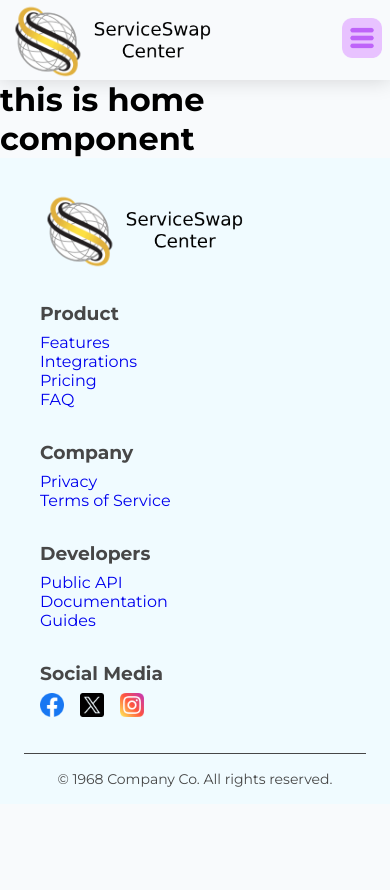
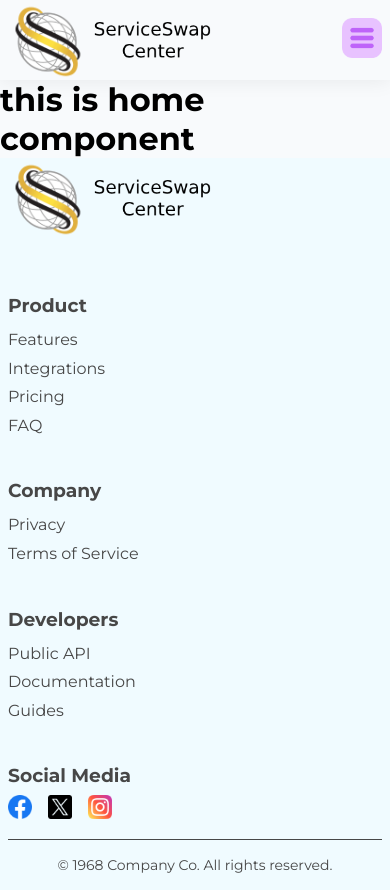
Before and after one commit to tushar-454/service-swap-center, a React (Vite) app: page / in a window 390 px wide. Before the commit the page ends 844 px from the top, so only its background shows below. Built offline with nearby package versions, Linux system fonts and the light colour scheme; no server answers.

Commit message:
footer ui and header some css change

```diff
--- a/src/Components/Footer/Footer.module.css
+++ b/src/Components/Footer/Footer.module.css
@@ -1,5 +1,4 @@
 .footer {
-  padding: 0 1rem;
   background-color: #f0fbff;
   color: #474747;
 }
@@ -10,16 +9,27 @@
   width: 100%;
 }
 .footerBrand {
-  width: 1/3;
+  width: 50%;
 }
 .footerContent {
-  width: 2/3;
+  width: 50%;
   display: grid;
   grid-template-columns: 1fr 1fr 1fr 1fr;
   gap: 2rem;
 }
 .footerContent h3 {
-  margin-bottom: 0.5rem;
+  margin: 0.5rem 0rem;
+}
+.footerContent ul li {
+  padding: 0.3rem 0rem;
+}
+.footerContent ul li a {
+  color: #474747;
+  padding: 0.3rem 0rem;
+  transition: 0.2s;
+}
+.footerContent ul li a:hover {
+  color: #000;
 }
 .footerCopyRight {
   border-top: 1px solid #474747;
@@ -63,5 +73,9 @@
 @media (max-width: 425px) {
   .footerContent {
     grid-template-columns: 1fr;
+    margin: 1rem 0rem;
+  }
+  .footerWrap {
+    padding: 0rem;
   }
 }
--- a/src/Components/Header/Header.module.css
+++ b/src/Components/Header/Header.module.css
@@ -5,5 +5,5 @@
   position: relative;
 }
 .header {
-  box-shadow: 0px 0px 20px 0px #00000029;
+  box-shadow: 0px 0px 20px 0px #00000014;
 }
```
